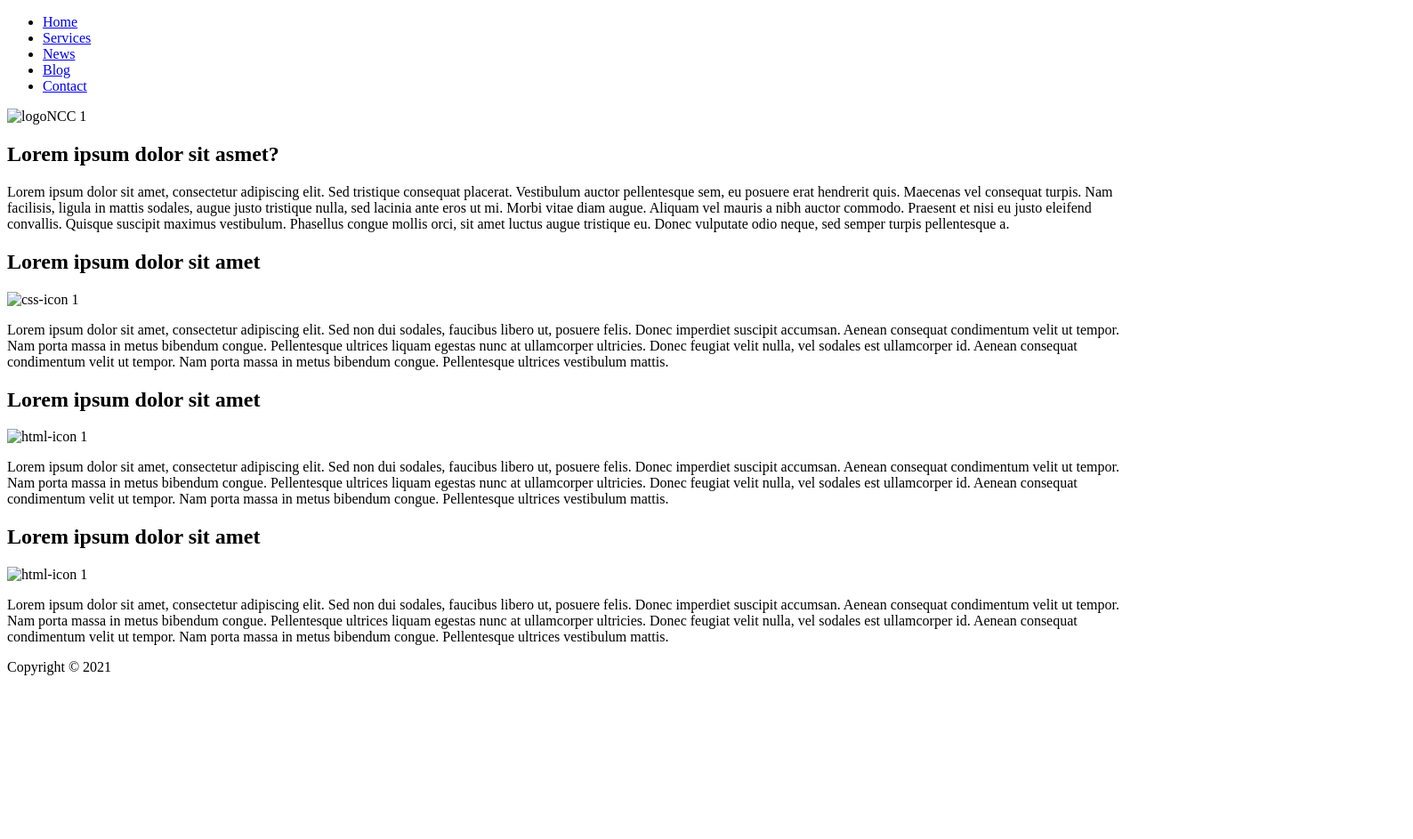
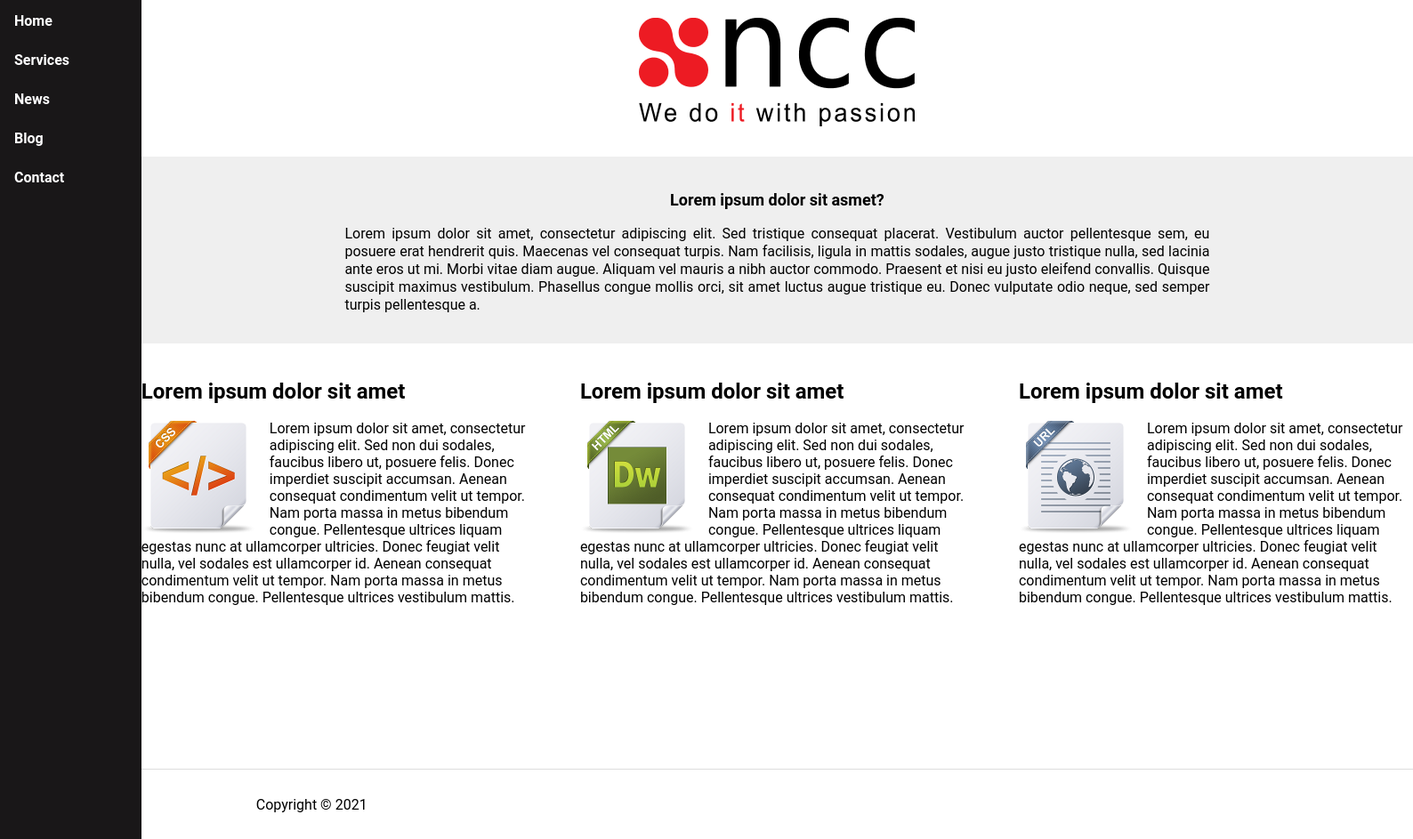
Before and after one commit to yeubong/NCCLMS_Bai_Test, a plain HTML site: page index.html in a window 1280 px wide. Shown: the whole page at 89% size, 1588 px wide, since content can reach past the window. Before the commit the page ends 800 px from the top, so only its background shows below. Drawn offline with Linux system fonts and the light colour scheme; the site is published under a folder, as on GitHub Pages, so addresses that start at the root find nothing.

Commit message:
Update index.html

```diff
--- a/index.html
+++ b/index.html
@@ -5,9 +5,9 @@
     <meta http-equiv="X-UA-Compatible" content="IE=edge">
     <meta name="viewport" content="width=device-width, initial-scale=1.0">
     <title>NCC</title>
-    <link rel="stylesheet" href="/assets/css/style.css">
-    <link rel="stylesheet" href="/assets/css/responsive.css">
-    <link rel="stylesheet" href="/assets/font/themify-icons/themify-icons.css">
+    <link rel="stylesheet" href="./assets/css/style.css">
+    <link rel="stylesheet" href="./assets/css/responsive.css">
+    <link rel="stylesheet" href="./assets/font/themify-icons/themify-icons.css">
 
 </head>
 <body>
@@ -31,7 +31,7 @@
         <div class="content">
             <!-- Begin: content header -->
             <div class="content-header">
-                <img src="/assets/img/logoNCC_1.png" alt="logoNCC 1">
+                <img src="./assets/img/logoNCC_1.png" alt="logoNCC 1">
             </div>
             <!-- End: content header -->
 
@@ -48,21 +48,21 @@
                     <div class="col col-third">
                         <h2>Lorem ipsum dolor sit amet</h2>
                         <div class="product-list">
-                            <img class="product-img" src="/assets/img/product/css-icon1.png" alt="css-icon 1">
+                            <img class="product-img" src="./assets/img/product/css-icon1.png" alt="css-icon 1">
                             <p>Lorem ipsum dolor sit amet, consectetur adipiscing elit. Sed non dui sodales, faucibus libero ut, posuere felis. Donec imperdiet suscipit accumsan. Aenean consequat condimentum velit ut tempor. Nam porta massa in metus bibendum congue. Pellentesque ultrices liquam egestas nunc at ullamcorper ultricies. Donec feugiat velit nulla, vel sodales est ullamcorper id. Aenean consequat condimentum velit ut tempor. Nam porta massa in metus bibendum congue. Pellentesque ultrices vestibulum mattis.</p>
                         </div>
                     </div>
                     <div class="product-col-mid col col-third">
                         <h2>Lorem ipsum dolor sit amet</h2>
                         <div class="product-list">
-                            <img class="product-img" src="/assets/img/product/html-icon1.png" alt="html-icon 1">
+                            <img class="product-img" src="./assets/img/product/html-icon1.png" alt="html-icon 1">
                             <p>Lorem ipsum dolor sit amet, consectetur adipiscing elit. Sed non dui sodales, faucibus libero ut, posuere felis. Donec imperdiet suscipit accumsan. Aenean consequat condimentum velit ut tempor. Nam porta massa in metus bibendum congue. Pellentesque ultrices liquam egestas nunc at ullamcorper ultricies. Donec feugiat velit nulla, vel sodales est ullamcorper id. Aenean consequat condimentum velit ut tempor. Nam porta massa in metus bibendum congue. Pellentesque ultrices vestibulum mattis.</p>
                         </div>
                     </div>
                     <div class="col col-third">
                         <h2>Lorem ipsum dolor sit amet</h2>
                         <div class="product-list">
-                            <img class="product-img" src="/assets/img/product/url-icon1.png" alt="html-icon 1">
+                            <img class="product-img" src="./assets/img/product/url-icon1.png" alt="html-icon 1">
                             <p>Lorem ipsum dolor sit amet, consectetur adipiscing elit. Sed non dui sodales, faucibus libero ut, posuere felis. Donec imperdiet suscipit accumsan. Aenean consequat condimentum velit ut tempor. Nam porta massa in metus bibendum congue. Pellentesque ultrices liquam egestas nunc at ullamcorper ultricies. Donec feugiat velit nulla, vel sodales est ullamcorper id. Aenean consequat condimentum velit ut tempor. Nam porta massa in metus bibendum congue. Pellentesque ultrices vestibulum mattis.</p>
                         </div>
                     </div>
```
